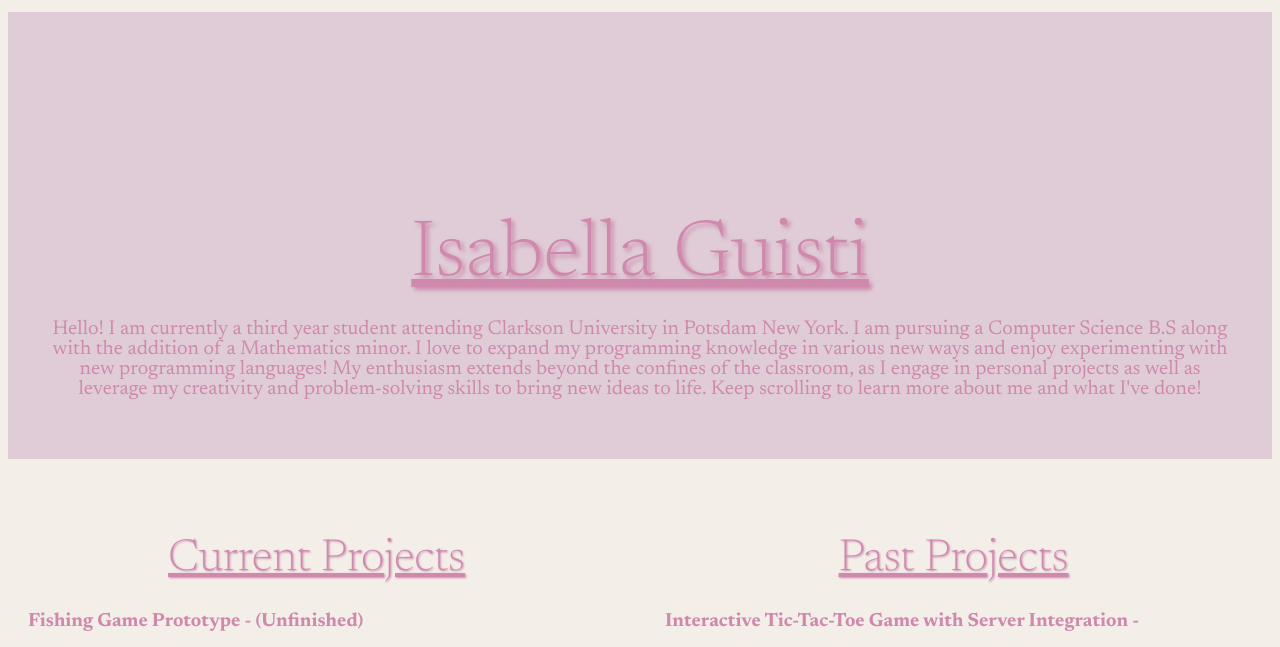
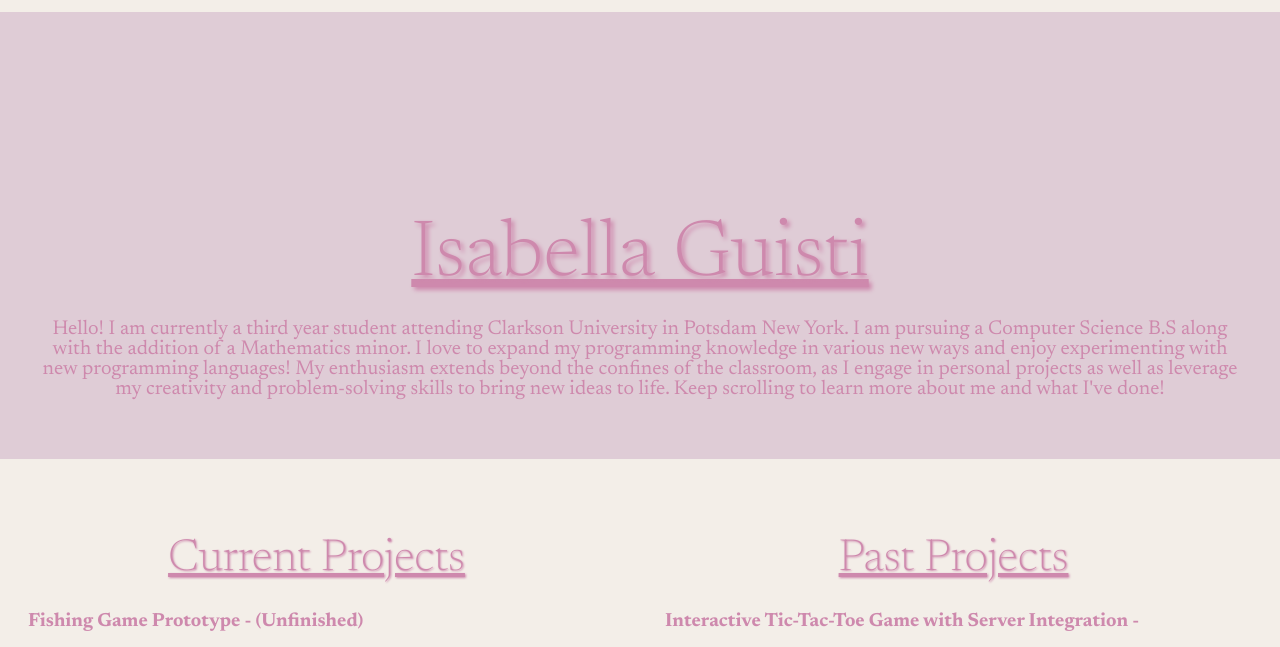
Before and after one commit to isa-guisti/isa-guisti.github.io, a plain HTML site: page index.html in a window 1280 px wide. Shown: the part 79-726 px from the top of the page. Drawn offline with Linux system fonts and the light colour scheme.

Commit message:
Fixed margin issues

```diff
--- a/css/styles.css
+++ b/css/styles.css
@@ -144,6 +144,8 @@ body {
 .header {
     background-color: #DFCCD6;
     margin-top: 5px;
+    margin-left: -10px;
+    margin-right: -10px;
     padding-top: 150px;
     padding-bottom: 40px;
     text-align: center;
```
